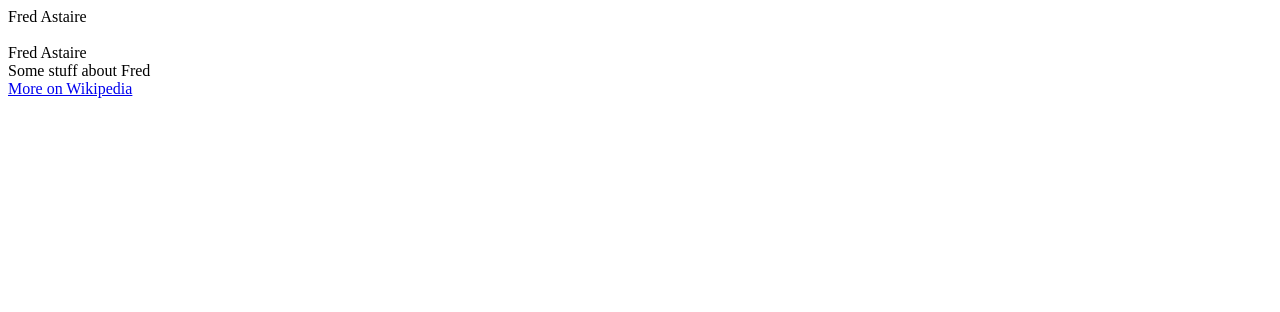
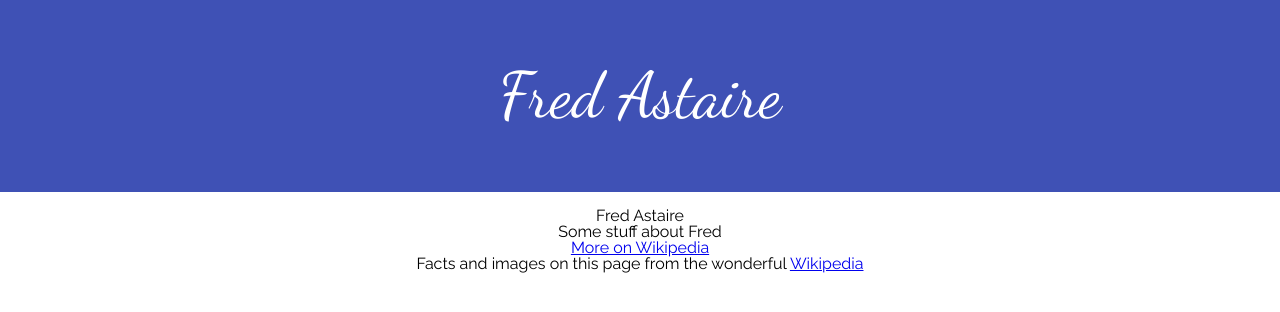
Before and after one commit to jameskaupert/fcc-tribute-page, a plain HTML site: page index.html in a window 1280 px wide. Drawn offline with Linux system fonts and the light colour scheme.

Commit message:
add flex container, typography, and header styling

```diff
--- /dev/null
+++ b/assets/styles/main.css
@@ -0,0 +1,24 @@
+h1, h2, p, #img-caption, a {
+    font-family: 'Raleway', sans-serif;
+}
+
+h1 {
+    font-size: 4rem;
+    font-family: 'Dancing Script', cursive;
+}
+
+#main {
+    display: flex;
+    align-items: center;
+    flex-flow: column wrap;
+}
+
+#title {
+    background-color: #3F51B5;
+    color: #ffffff;
+    width: 100%;
+    height: 12rem;
+    display: flex;
+    justify-content: center;
+    align-items: center;
+}
--- /dev/null
+++ b/assets/styles/reset.css
@@ -0,0 +1,48 @@
+/* http://meyerweb.com/eric/tools/css/reset/
+   v2.0 | 20110126
+   License: none (public domain)
+*/
+
+html, body, div, span, applet, object, iframe,
+h1, h2, h3, h4, h5, h6, p, blockquote, pre,
+a, abbr, acronym, address, big, cite, code,
+del, dfn, em, img, ins, kbd, q, s, samp,
+small, strike, strong, sub, sup, tt, var,
+b, u, i, center,
+dl, dt, dd, ol, ul, li,
+fieldset, form, label, legend,
+table, caption, tbody, tfoot, thead, tr, th, td,
+article, aside, canvas, details, embed,
+figure, figcaption, footer, header, hgroup,
+menu, nav, output, ruby, section, summary,
+time, mark, audio, video {
+	margin: 0;
+	padding: 0;
+	border: 0;
+	font-size: 100%;
+	font: inherit;
+	vertical-align: baseline;
+}
+/* HTML5 display-role reset for older browsers */
+article, aside, details, figcaption, figure,
+footer, header, hgroup, menu, nav, section {
+	display: block;
+}
+body {
+	line-height: 1;
+}
+ol, ul {
+	list-style: none;
+}
+blockquote, q {
+	quotes: none;
+}
+blockquote:before, blockquote:after,
+q:before, q:after {
+	content: '';
+	content: none;
+}
+table {
+	border-collapse: collapse;
+	border-spacing: 0;
+}
--- a/index.html
+++ b/index.html
@@ -1,20 +1,36 @@
 <!DOCTYPE html>
 <html lang="en">
+
 <head>
     <meta charset="UTF-8">
     <meta name="viewport" content="width=device-width, initial-scale=1.0">
     <meta http-equiv="X-UA-Compatible" content="ie=edge">
-    <title>Document</title>
+    <title>A Tribute to Fred Astaire</title>
+    <link href="https://fonts.googleapis.com/css?family=Dancing+Script|Raleway" rel="stylesheet">
+    <link rel="stylesheet" href="assets/styles/reset.css">
+    <link rel="stylesheet" href="assets/styles/main.css">
 </head>
+
 <body>
     <div id="main">
-      <div id="title">Fred Astaire</div>
-      <div id="img-div">
-        <img id="image" />
-        <div id="img-caption">Fred Astaire</div>
-        <div id="tribute-info">Some stuff about Fred</div>
+        <div id="title">
+            <h1>Fred Astaire</h1>
+        </div>
+        <div id="img-div">
+            <img id="image" />
+            <div id="img-caption">Fred Astaire</div>
+        </div>
+        <div id="tribute-info">
+            <h2>Some stuff about Fred</h2>
+        </div>
         <a id="tribute-link" href="https://en.wikipedia.org/wiki/Fred_Astaire" target="_blank">More on Wikipedia</a>
-      </div>
+        <footer>
+            <p>Facts and images on this page from the wonderful
+                <a href="https://en.wikipedia.org/wiki/Fred_Astaire" target="_blank">Wikipedia</a>
+            </p>
+        </footer>
     </div>
-  </body>
+</body>
+<script src="https://gitcdn.link/repo/freeCodeCamp/testable-projects-fcc/master/build/bundle.js"></script>
+
 </html>
```
Also changed, not shown: 1 other file.
